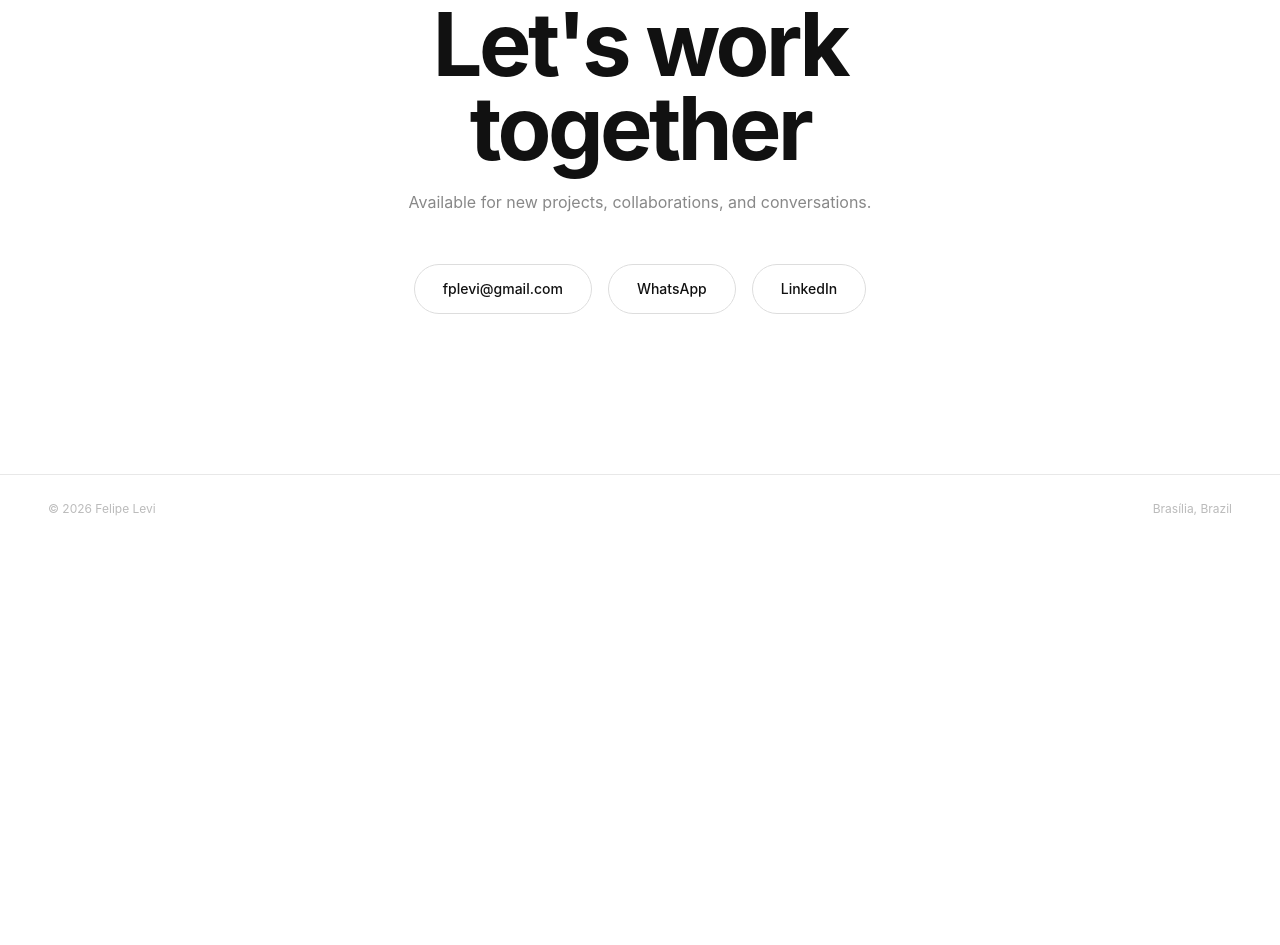
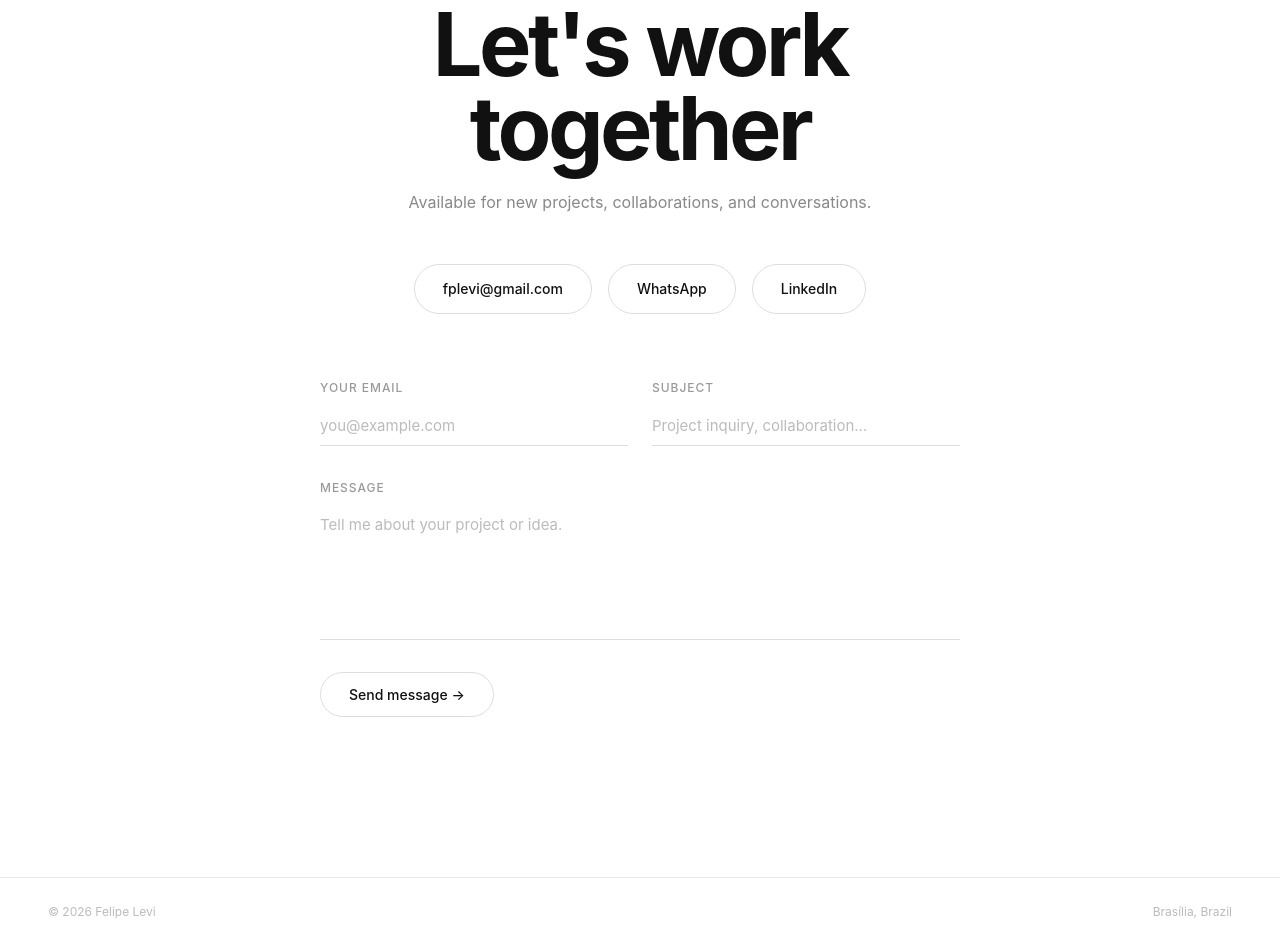
Before and after one commit to fplevi/newfolio, a plain HTML site: page index.html in a window 1280 px wide. Shown: the part 3808-4753 px from the top of the page. Before the commit the page ends 4351 px from the top, so only its background shows below. Drawn offline with Linux system fonts and the light colour scheme.

Commit message:
feat: add contact form with Formspree integration

```diff
--- a/index.html
+++ b/index.html
@@ -173,6 +173,33 @@
         <a href="https://api.whatsapp.com/send?phone=5561999077204&text=Ol%C3%A1" class="contact-link" target="_blank" rel="noopener">WhatsApp</a>
         <a href="https://www.linkedin.com/in/fplevi/" class="contact-link" target="_blank" rel="noopener">LinkedIn</a>
       </div>
+
+      <!-- Replace YOUR_FORM_ID after signing up at formspree.io -->
+      <form
+        class="contact-form fade-in"
+        action="https://formspree.io/f/YOUR_FORM_ID"
+        method="POST"
+      >
+        <input type="hidden" name="_replyto" value="fplevi@gmail.com">
+
+        <div class="form-row">
+          <div class="form-field">
+            <label for="email">Your email</label>
+            <input type="email" id="email" name="email" placeholder="you@example.com" required>
+          </div>
+          <div class="form-field">
+            <label for="subject">Subject</label>
+            <input type="text" id="subject" name="subject" placeholder="Project inquiry, collaboration…" required>
+          </div>
+        </div>
+
+        <div class="form-field">
+          <label for="message">Message</label>
+          <textarea id="message" name="message" rows="6" placeholder="Tell me about your project or idea." required></textarea>
+        </div>
+
+        <button type="submit" class="form-submit">Send message →</button>
+      </form>
     </div>
   </section>
 
--- a/style.css
+++ b/style.css
@@ -475,6 +475,93 @@ section {
   background: #111;
   color: #fff;
   border-color: #111;
+}
+
+/* =====================
+   CONTACT FORM
+   ===================== */
+
+.contact-form {
+  margin-top: 64px;
+  width: 100%;
+  max-width: 640px;
+  margin-left: auto;
+  margin-right: auto;
+  display: flex;
+  flex-direction: column;
+  gap: 32px;
+  text-align: left;
+}
+
+.form-row {
+  display: grid;
+  grid-template-columns: 1fr 1fr;
+  gap: 24px;
+}
+
+.form-field {
+  display: flex;
+  flex-direction: column;
+  gap: 8px;
+}
+
+.form-field label {
+  font-size: 12px;
+  font-weight: 500;
+  color: #999;
+  letter-spacing: 0.08em;
+  text-transform: uppercase;
+}
+
+.form-field input,
+.form-field textarea {
+  font-family: inherit;
+  font-size: 15px;
+  color: #111;
+  background: transparent;
+  border: none;
+  border-bottom: 1px solid #ddd;
+  padding: 10px 0;
+  outline: none;
+  width: 100%;
+  transition: border-color 0.2s;
+  resize: none;
+}
+
+.form-field input::placeholder,
+.form-field textarea::placeholder {
+  color: #bbb;
+}
+
+.form-field input:focus,
+.form-field textarea:focus {
+  border-bottom-color: #111;
+}
+
+.form-submit {
+  align-self: flex-start;
+  font-family: inherit;
+  font-size: 14px;
+  font-weight: 500;
+  color: #111;
+  background: transparent;
+  border: 1px solid #ddd;
+  border-radius: 100px;
+  padding: 13px 28px;
+  cursor: pointer;
+  transition: background 0.2s, color 0.2s, border-color 0.2s;
+}
+
+.form-submit:hover {
+  background: #111;
+  color: #fff;
+  border-color: #111;
+}
+
+@media (max-width: 640px) {
+  .form-row {
+    grid-template-columns: 1fr;
+  }
 }
 
 /* =====================
```
Also changed, not shown: .claude/settings.local.json.
